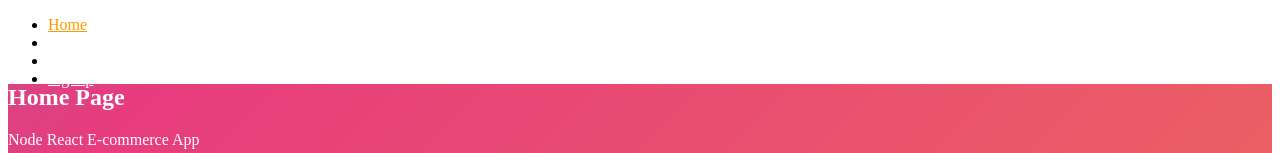
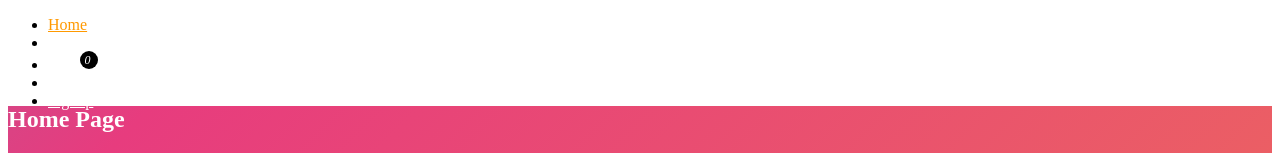
Before and after one commit to RaidenDilan/ecommerce-frontend, a React (Create React App) app: page / in a window 1280 px wide. Shown: the top 153 px of the page. Built offline with nearby package versions, Linux system fonts and the light colour scheme; no server answers.

Commit message:
Cart items totals in Menu

```diff
--- a/src/core/Menu.js
+++ b/src/core/Menu.js
@@ -1,6 +1,7 @@
 import React, { Fragment } from 'react';
 import { Link, withRouter } from 'react-router-dom';
 import { signout, isAuthenticated } from '../auth';
+import { itemTotal } from './cartHelpers';
 
 const isActive = (history, path) => {
   if (history.location.pathname === path) return { color: '#ff9900' };
@@ -25,6 +26,15 @@
           style={ isActive(history, '/shop') }
           to='/shop'>
           Shop
+        </Link>
+      </li>
+
+      <li className='nav-item'>
+        <Link
+          className='nav-link'
+          style={ isActive(history, '/cart') }
+          to='/cart'>
+          Cart <sup><small className='cart-badge'>{ itemTotal() }</small></sup>
         </Link>
       </li>
 
--- a/src/core/cartHelpers.js
+++ b/src/core/cartHelpers.js
@@ -18,3 +18,11 @@
     next();
   }
 };
+
+export const itemTotal = () => {
+  if (typeof window !== 'undefined') {
+    if (localStorage.getItem('cart'))
+      return JSON.parse(localStorage.getItem('cart')).length;
+  }
+  return 0;
+};
--- a/src/styles.css
+++ b/src/styles.css
@@ -6,6 +6,17 @@
 .jumbotron,
 .nav :hover {
     border-radius: 0px;
+}
+
+/* cart badge */
+
+.cart-badge,
+.cart-badge:hover {
+  border-radius: 100%;
+  padding: 2px 7px 2px 5px;
+  font-size: 12px;
+  font-style: italic;
+  background: #000;
 }
 
 /**
```
